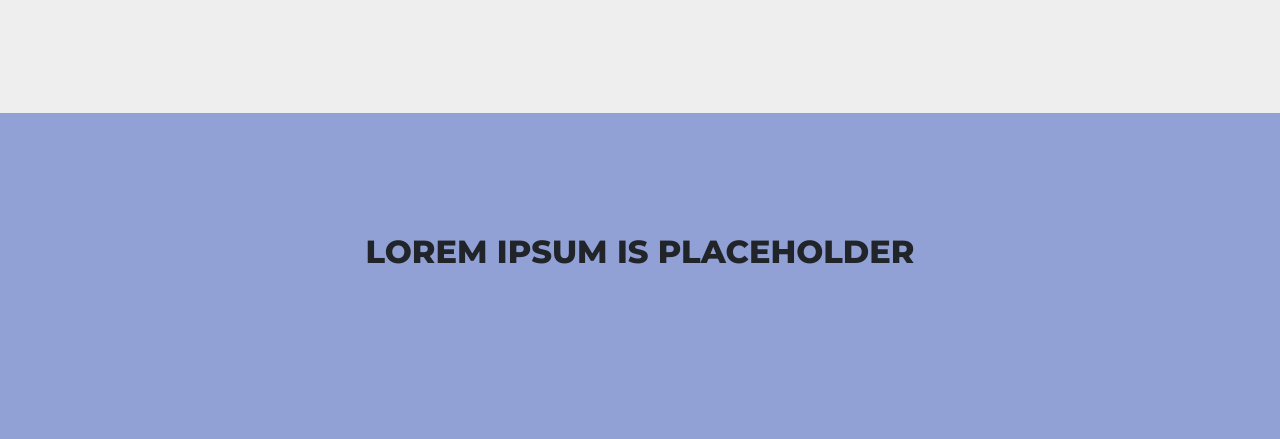
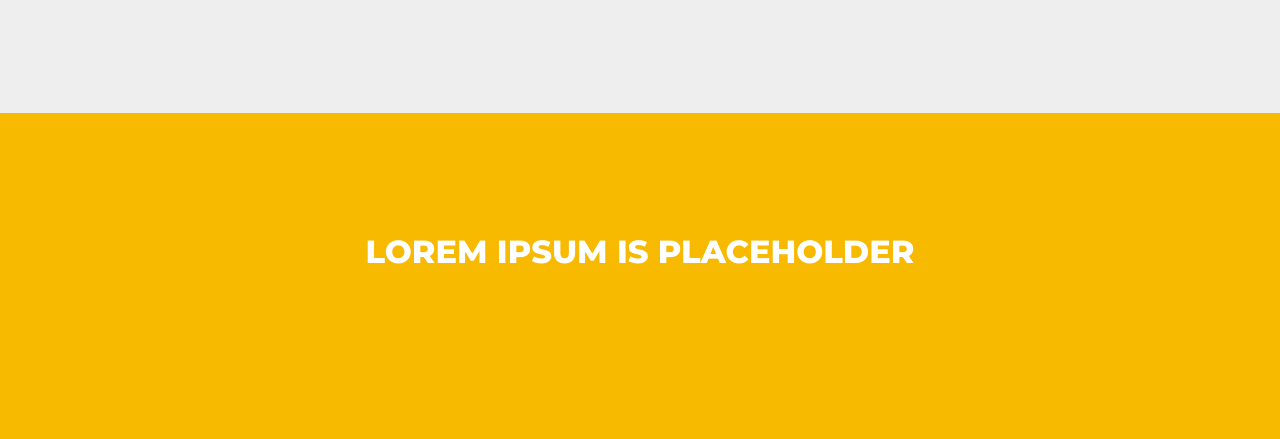
Before and after one commit to zakiahmad857/test-artha, a plain HTML site: page index.html in a window 1280 px wide. Shown: the part 1434-1873 px from the top of the page. Drawn offline with nearby package versions, Linux system fonts and the light colour scheme.

Commit message:
Update styles.css

```diff
--- a/css/styles.css
+++ b/css/styles.css
@@ -115,7 +115,7 @@ p{
   padding-left: 0;
   padding-right: 0;
   /* height: calc(100vh - 55px); */
-  background-color: #91A1D5;
+  background-color: #f8b901;
 }
 
 #project .heading {
@@ -127,7 +127,7 @@ p{
   font-size: 200%;
   font-family: 'Montserrat', sans-serif;
   font-weight: bold;
-
+  color: white;
 }
 
 /* CLIENT */
@@ -152,7 +152,7 @@ p{
   justify-content: center;
   align-items: center;
   padding: 100px 15% 50px;
-  /* color: white; */
+  color: white;
 }
 
 #team h4{
```
